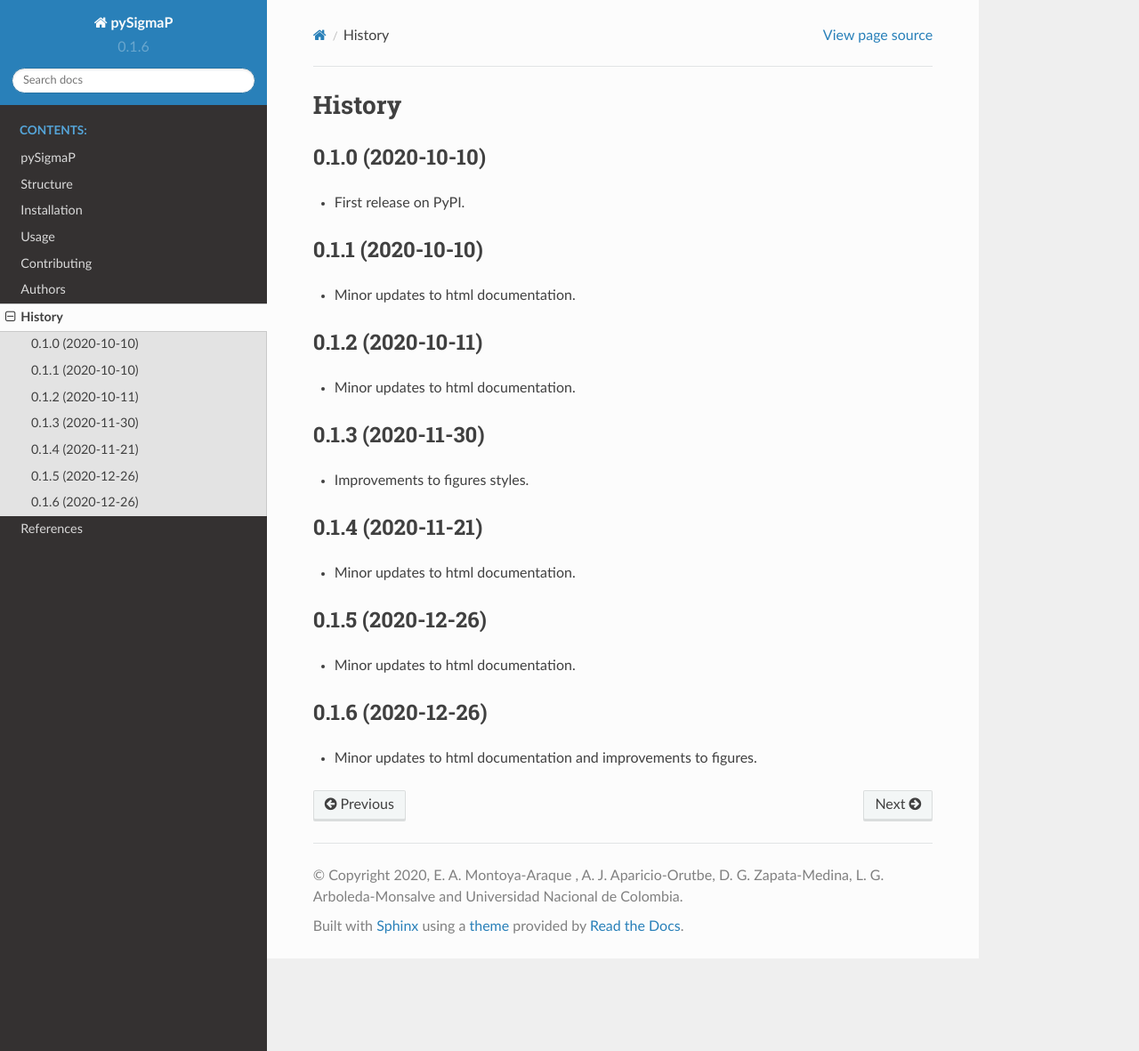
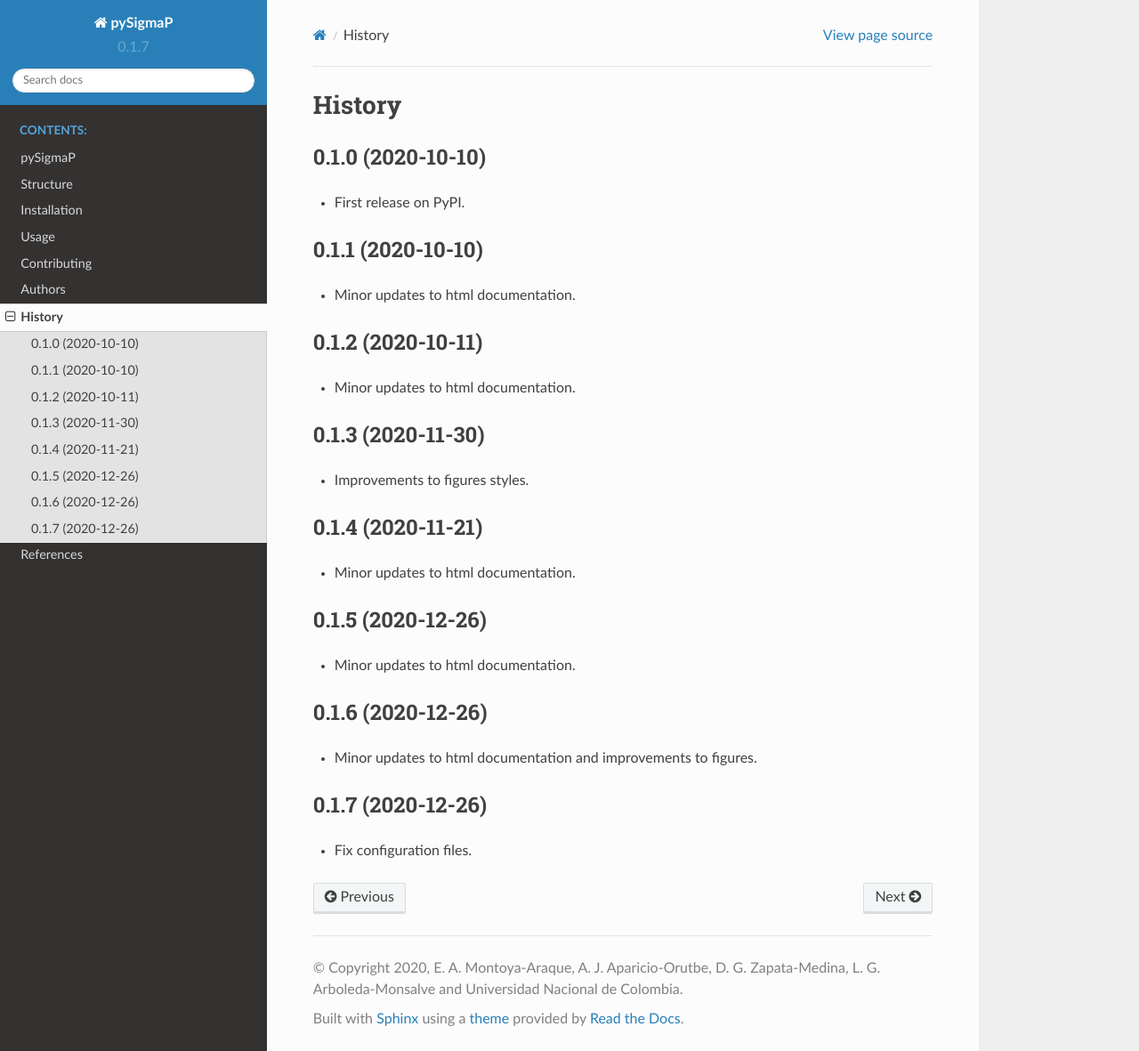
Before and after one commit to eamontoyaa/pySigmaP, a Sphinx documentation site: the page built from docs/history.rst, in a window 1280 px wide and 1181 px high. Shown: the whole window at 89% size. Built offline with Sphinx 7.4.7 and the Read the Docs theme 2.0.0, drawn with Linux system fonts in a browser that asks for light colours.

Commit message:
Fix configuration files

```diff
--- a/docs/conf.py
+++ b/docs/conf.py
@@ -58,17 +58,17 @@
 
 # General information about the project.
 project = 'pySigmaP'
-copyright = "2020, E. A. Montoya-Araque , A. J. Aparicio-Orutbe, D. G. Zapata-Medina, L. G. Arboleda-Monsalve and Universidad Nacional de Colombia"
-author = "E. A. Montoya-Araque, A. J. Aparicio-Orutbe, D. G. Zapata-Medina and L. G. Arboleda-Monsalve"
+copyright = "2020, E. A. Montoya-Araque, A. J. Aparicio-Orutbe, D. G. Zapata-Medina, L. G. Arboleda-Monsalve and Universidad Nacional de Colombia"
+author = "E. A. Montoya-Araque,\nA. J. Aparicio-Orutbe,\nD. G. Zapata-Medina and\nL. G. Arboleda-Monsalve"
 
 # The version info for the project you're documenting, acts as replacement
 # for |version| and |release|, also used in various other places throughout
 # the built documents.
 #
 # The short X.Y version.
-version = '0.1.6'
+version = '0.1.7'
 # The full version, including alpha/beta/rc tags.
-release = '0.1.6'
+release = '0.1.7'
 
 # The language for content autogenerated by Sphinx. Refer to documentation
 # for a list of supported languages.
@@ -140,7 +140,7 @@
 latex_documents = [
     (master_doc, 'pysigmap.tex',
      'pySigmaP Documentation',
-     'E. A. Montoya-Araque , A. J. Aparicio-Orutbe, D. G. Zapata-Medina and L. G. Arboleda-Monsalve', 'manual'),
+     'E. A. Montoya-Araque,\nA. J. Aparicio-Orutbe,\nD. G. Zapata-Medina and\nL. G. Arboleda-Monsalve', 'manual'),
 ]
 
 
--- a/docs/history.rst
+++ b/docs/history.rst
@@ -36,3 +36,8 @@
 ------------------
 
 * Minor updates to html documentation and improvements to figures.
+
+0.1.7 (2020-12-26)
+------------------
+
+* Fix configuration files.
--- a/setup.cfg
+++ b/setup.cfg
@@ -1,5 +1,5 @@
 [bumpversion]
-current_version = 0.1.6
+current_version = 0.1.7
 commit = True
 tag = True
 
```
Also changed, not shown: setup.py (+4 -3 lines), 1 other file.
